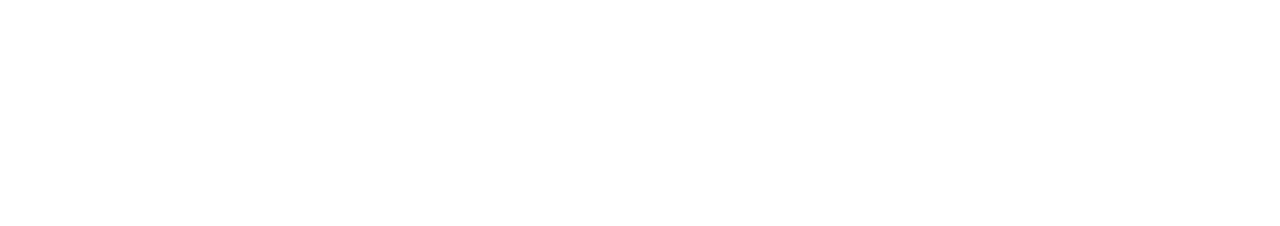
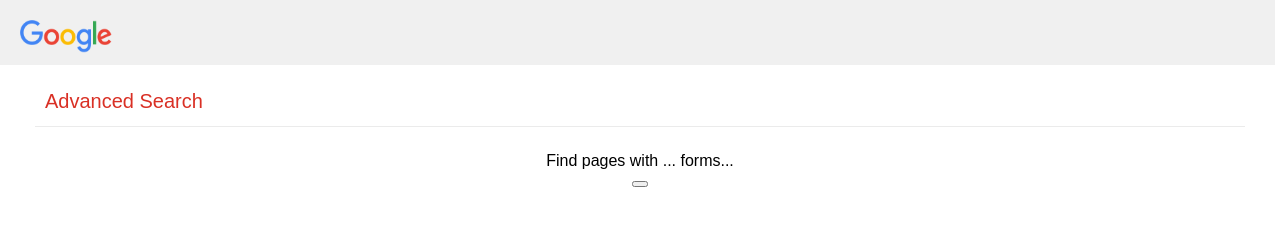
Before and after one commit to samikasasbeh/CS50W-0, a plain HTML site: page advanced.html in a window 1280 px wide. Drawn offline with Linux system fonts and the light colour scheme.

Commit message:
Starting the advance page

```diff
--- /dev/null
+++ b/advanced.css
@@ -0,0 +1,45 @@
+html, body {
+    margin: 0;
+     height: 100%;
+      overflow: hidden
+    }
+body{
+    text-align: center;
+    height: 100vh;
+    font-family: Arial, Helvetica, sans-serif;
+}
+input{
+    font-size: 16px;
+    width: 300px;
+    padding: 13px 0;
+}
+input:focus{
+    outline: none;
+}
+h1{
+    font-weight: normal;
+
+    text-align: left;
+    color: #d93025;
+    font-size: 20px;
+    margin-left: 10px;
+}
+.header{
+    display: block;
+    text-align: left;
+    background-color: rgba(187, 187, 187, 0.219);
+    height: 65px;
+    margin-right: 5px;
+}
+.header img{
+    height: 33px;
+    width: 92px;
+    margin: 20px
+}
+.appbar {
+    display: block;
+    color: #d93025;
+    font-size: 20px;
+    margin: 25px 35px;
+    border-bottom: 1px solid #ebebeb;
+}
--- a/advanced.html
+++ b/advanced.html
@@ -0,0 +1,24 @@
+<!DOCTYPE html>
+<html lang="en">
+<head>
+    <meta charset="UTF-8">
+    <meta http-equiv="X-UA-Compatible" content="IE=edge">
+    <meta name="viewport" content="width=device-width, initial-scale=1.0">
+    <link rel="styleSheet" type="text/css" href="advanced.css">
+    <title>Google Advance Search</title>
+</head>
+<body>
+    <div class="header">
+        <img src="logo.png" alt="Google Logo">
+    </div>
+    <div class='appbar'>
+        <h1>Advanced Search</h1>
+    </div>
+    <div>
+        Find pages with ...
+        forms...
+    </div>
+    <button></button>
+
+</body>
+</html>
```
Also changed, not shown: image.html (+1 -1 lines), style.css (+6 -1 lines), main.html (deleted).
